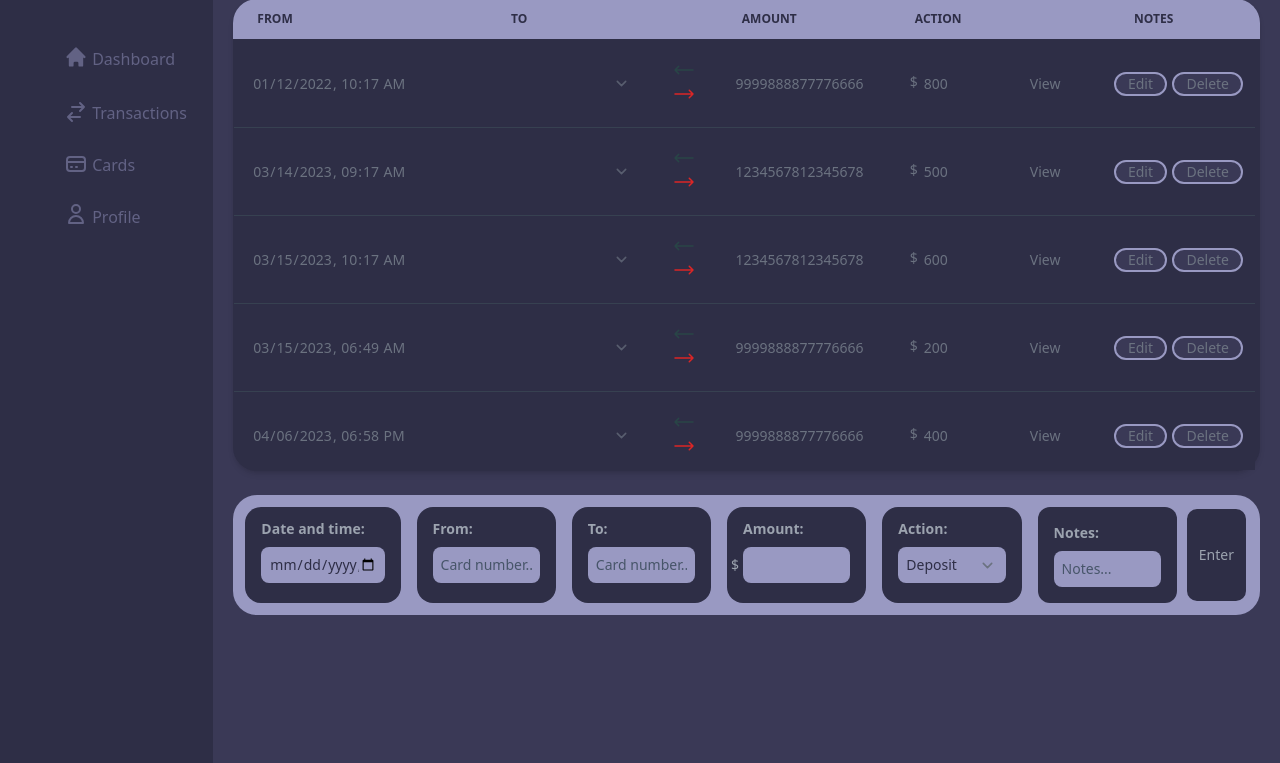
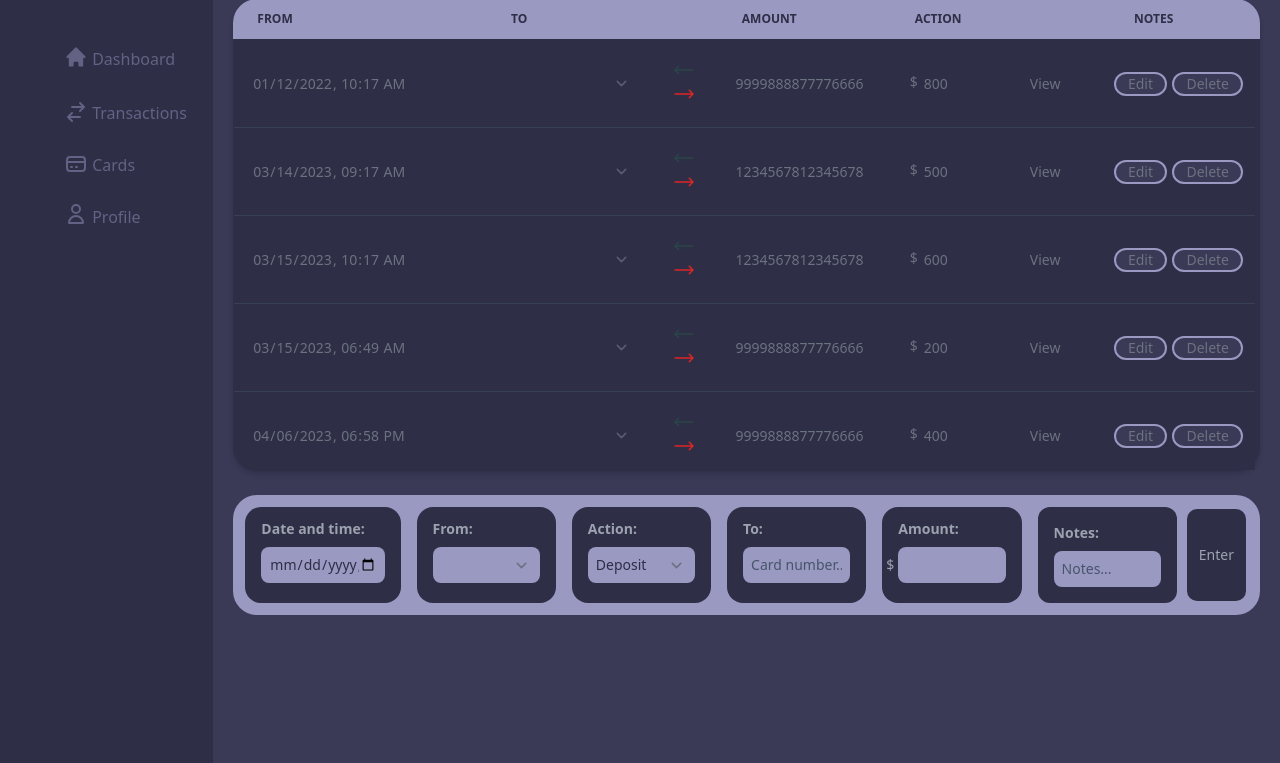
Before and after one commit to The-Samyar/ledger, a Django app: template main/templates/transactions.html in a window 1280 px wide. Shown: the part 113-876 px from the top of the page. Run offline with Django 4.2, Linux system fonts and the light colour scheme; the template is opened without the code that fills it: values that come from a table or form of the project are taken from there, others are empty; data comes from the database, SQL or seed files in the repository; both versions use the stored data as it was after the commit; some libraries are stand-ins or nearby versions.

Commit message:
Transactions backend
Urls.py
- created URLs for delete and edit. Transaction id is sent through URL and form data through POST method
Views.py
- Added ADD transaction functionality
- Added DELETE transaction functionality
- Added EDIT transaction functionality

```diff
--- a/main/templates/transactions.html
+++ b/main/templates/transactions.html
@@ -129,7 +129,7 @@
                                                             <option value="{{ card.id }}">{{ card.card_number }}</option>
                                                             {% endif %}
                                                             {% endfor %}
-                                                            </select>
+                                                        </select>
                                                     </td>
                                                     <td class=" px-3 py-4 box-border" style="width: 2%;">
                                                         <!-- <select class="input enabled:border-2 enabled:animate-pulse rounded-md px-1 border-violet bg-inherit p-0 border-0 text-sm w-full" name="action" onchange="addChangedInput()" disabled>
@@ -183,7 +183,7 @@
                                                             <button type="button" value="Edit" class="px-3 bg-light rounded-3xl border-violet border-2 edit_button" onclick="edit('{{ transaction.transaction_id}}')">
                                                                 Edit
                                                             </button>
-                                                            <a href="delete/{{ transaction.transaction_id }}" class="px-3  bg-light rounded-3xl border-violet border-2">
+                                                            <a href="delete/{{ transaction.transaction_id }}/" class="px-3  bg-light rounded-3xl border-violet border-2">
                                                                 Delete
                                                             </a>
                                                         </div>
@@ -261,20 +261,34 @@
                 <!-- TRANSACTIONS TABLE END -->
                 <!-- TABLE INPUT START -->
                 <div class="col-start-1 col-span-full rounded-3xl bg-violet p-3 text-sm text-gray-400">
-                    <form action="">
+                    <form action="" method="post">
+                        {% csrf_token %}
                         <div class="flex justify-around">
                             <div class="flex justify-around">
                                 <div class="w-1/6 mr-4 bg-dark rounded-2xl px-4 py-3">
                                     <label class="font-bold text-gray-400" for="">Date and time:</label>
-                                    <input class="input mt-2 bg-violet text-dark rounded-lg p-2 border-0 text-sm w-full" type="datetime-local" name="to" value="">
+                                    <input class="input mt-2 bg-violet text-dark rounded-lg p-2 border-0 text-sm w-full" type="datetime-local" name="date_time" value="">
                                 </div>
                                 <div class="w-1/6 mr-4 bg-dark rounded-2xl px-4 py-3">
                                     <label class="font-bold text-gray-400" for="">From:</label>
-                                    <input class="input mt-2 bg-violet text-dark placeholder-slate-600 rounded-lg p-2 border-0 text-sm w-full" type="text" name="to" value="" placeholder="Card number...">
+                                    <!-- <input class="input mt-2 bg-violet text-dark placeholder-slate-600 rounded-lg p-2 border-0 text-sm w-full" type="text" name="card" value="" placeholder="Card number..."> -->
+                                    <select class="input appearance-none mt-2 bg-violet text-dark placeholder-slate-600 rounded-lg p-2 border-0 text-sm w-full" onchange="addChangedInput()" name="card" id="id_card">
+                                        {% for card in user.cards.all %}
+                                        <option value="{{ card.id }}">{{ card.card_number }}</option>
+                                        {% endfor %}
+                                    </select>
+                                </div>
+                                <div class="w-1/6 mr-4 bg-dark rounded-2xl px-4 py-3">
+                                    <label class="font-bold text-gray-400" for="">Action:</label>
+                                    <select class="input mt-2 bg-violet text-dark rounded-lg p-2 border-0 text-sm w-full" name="action">
+                                        <option value="deposit">Deposit</option>
+                                        <option value="withdraw">Withdraw</option>
+                                    </select>
+                                    <!-- <input class="input mt-2 bg-violet text-dark placeholder-slate-600 rounded-lg p-2 border-0 text-sm w-full" type="text" name="to" value=""> -->
                                 </div>
                                 <div class="w-1/6 mr-4 bg-dark rounded-2xl px-4 py-3">
                                     <label class="font-bold text-gray-400" for="">To:</label>
-                                    <input class="input mt-2 bg-violet text-dark placeholder-slate-600 rounded-lg p-2 border-0 text-sm w-full" type="text" name="to" value="" placeholder="Card number...">
+                                    <input class="input mt-2 bg-violet text-dark placeholder-slate-600 rounded-lg p-2 border-0 text-sm w-full" type="text" name="target_card_number" value="" placeholder="Card number...">
                                 </div>
                                 <div class="w-1/6 mr-4 bg-dark rounded-2xl px-4 py-3">
                                     <label class="font-bold text-gray-400" for="">Amount:</label>
@@ -284,17 +298,9 @@
                                     </div>
                                     <!-- <input class="input mt-2 bg-violet text-dark placeholder-slate-600 rounded-lg p-2 border-0 text-sm w-full" type="text" name="to" value="" placeholder="$"> -->
                                 </div>
-                                <div class="w-1/6 mr-4 bg-dark rounded-2xl px-4 py-3">
-                                    <label class="font-bold text-gray-400" for="">Action:</label>
-                                    <select class="input mt-2 bg-violet text-dark rounded-lg p-2 border-0 text-sm w-full" name="action">
-                                        <option value="deposit">Deposit</option>
-                                        <option value="withdraw">Withdraw</option>
-                                    </select>
-                                    <!-- <input class="input mt-2 bg-violet text-dark placeholder-slate-600 rounded-lg p-2 border-0 text-sm w-full" type="text" name="to" value=""> -->
-                                </div>
                                 <div class="w-1/6 bg-dark rounded-xl p-4">
                                     <label class="font-bold text-gray-400" for="">Notes:</label>
-                                    <input class="input mt-2 bg-violet text-dark placeholder-slate-600 rounded-lg p-2 border-0 text-sm w-full" type="text" name="to" value="" placeholder="Notes...">
+                                    <input class="input mt-2 bg-violet text-dark placeholder-slate-600 rounded-lg p-2 border-0 text-sm w-full" type="text" name="notes" value="" placeholder="Notes...">
                                 </div>
                             </div>
                             <div class="flex justify-center align-middle">
--- a/main/urls.py
+++ b/main/urls.py
@@ -6,6 +6,6 @@ app_name = 'main'
 urlpatterns = [
     path("", views.index, name="index" ),
     path("transactions/", views.transactions, name="transactions" ),
-    path("transactions/delete/<str:transaction_id>/", views.transactions, name="transactions" ),
+    path("transactions/delete/<str:transaction_id>/", views.delete_transaction, name="delete transaction" ),
     path("transactions/edit/<str:transaction_id>/", views.edit_transaction, name="edit transaction" ),
 ]
--- a/theme/static/css/dist/styles.css
+++ b/theme/static/css/dist/styles.css
@@ -1052,6 +1052,12 @@ select {
   list-style-type: none;
 }
 
+.appearance-none {
+  -webkit-appearance: none;
+     -moz-appearance: none;
+          appearance: none;
+}
+
 .grid-cols-1 {
   grid-template-columns: repeat(1, minmax(0, 1fr));
 }
```
Also changed, not shown: main/views.py (+52 -6 lines), db.sqlite3.
